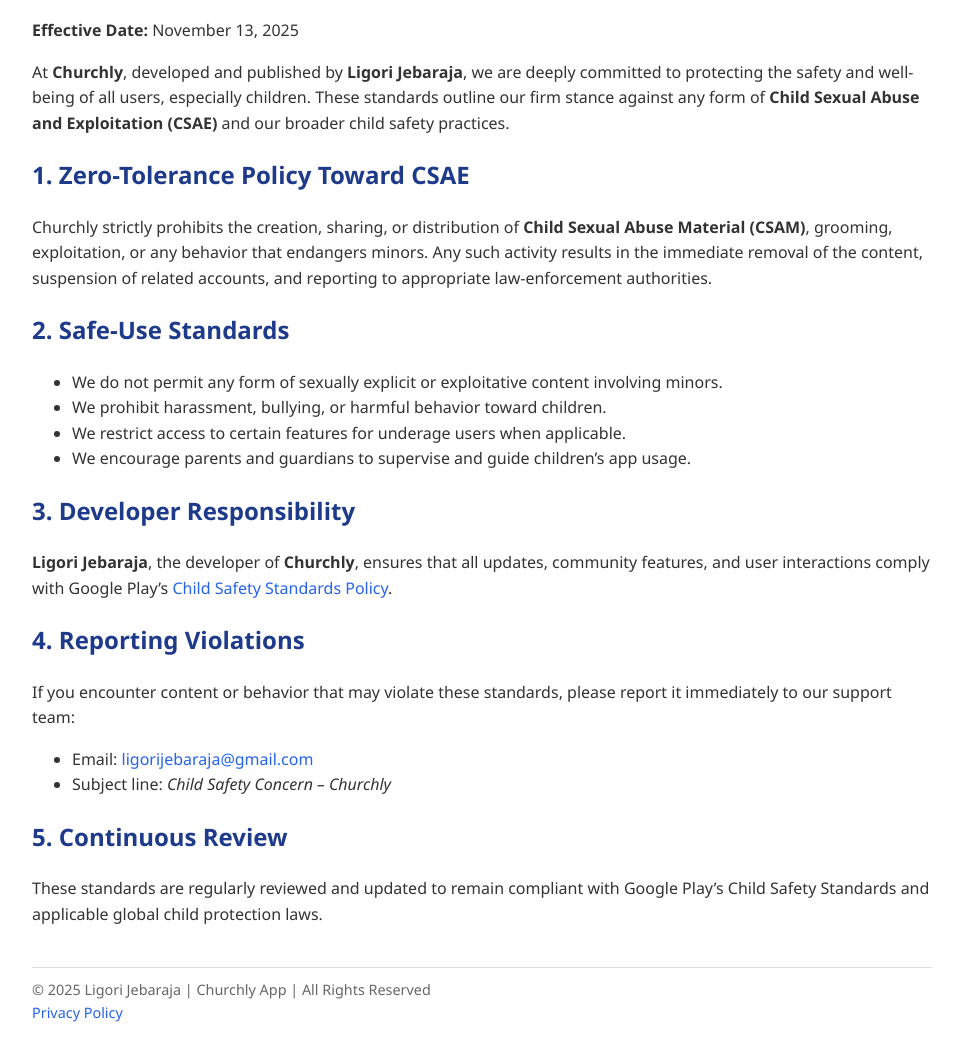
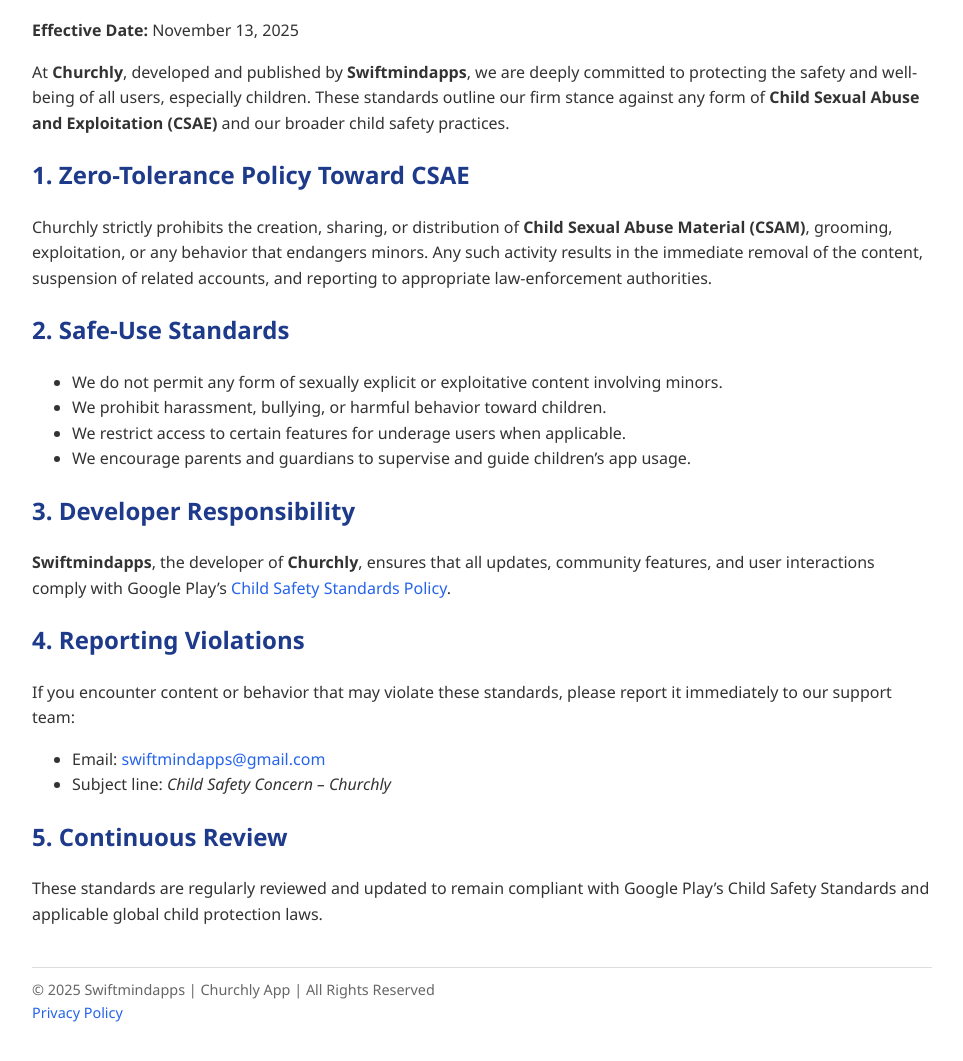
Before and after one commit to ligori-jebaraja/child-safety-policy, a plain HTML site: page index.html in a window 1280 px wide. Shown: the part 147-1208 px from the top of the page, without its empty margins (158-1121 px from the left). Drawn offline with Linux system fonts and the light colour scheme.

Commit message:
Update index.html

```diff
--- a/index.html
+++ b/index.html
@@ -41,7 +41,7 @@
   <p><strong>Effective Date:</strong> November 13, 2025</p>
 
   <p>
-    At <strong>Churchly</strong>, developed and published by <strong>Ligori Jebaraja</strong>,
+    At <strong>Churchly</strong>, developed and published by <strong>Swiftmindapps</strong>,
     we are deeply committed to protecting the safety and well-being of all users, especially
     children. These standards outline our firm stance against any form of
     <strong>Child Sexual Abuse and Exploitation (CSAE)</strong> and our broader child safety practices.
@@ -65,7 +65,7 @@
 
   <h2>3. Developer Responsibility</h2>
   <p>
-    <strong>Ligori Jebaraja</strong>, the developer of <strong>Churchly</strong>, ensures that
+    <strong>Swiftmindapps</strong>, the developer of <strong>Churchly</strong>, ensures that
     all updates, community features, and user interactions comply with Google Play’s
     <a href="https://support.google.com/googleplay/android-developer/answer/9876937" target="_blank">Child Safety Standards Policy</a>.
   </p>
@@ -76,7 +76,7 @@
     immediately to our support team:
   </p>
   <ul>
-    <li>Email: <a href="mailto:ligorijebaraja@gmail.com">ligorijebaraja@gmail.com</a></li>
+    <li>Email: <a href="mailto:swiftmindapps@gmail.com">swiftmindapps@gmail.com</a></li>
     <li>Subject line: <em>Child Safety Concern – Churchly</em></li>
   </ul>
 
@@ -87,7 +87,7 @@
   </p>
 
   <footer>
-    © 2025 Ligori Jebaraja | Churchly App | All Rights Reserved
+    © 2025 Swiftmindapps | Churchly App | All Rights Reserved
     <br />
     <a href="https://ligori-jebaraja.github.io/churchly-privacy/">Privacy Policy</a>
   </footer>
```
